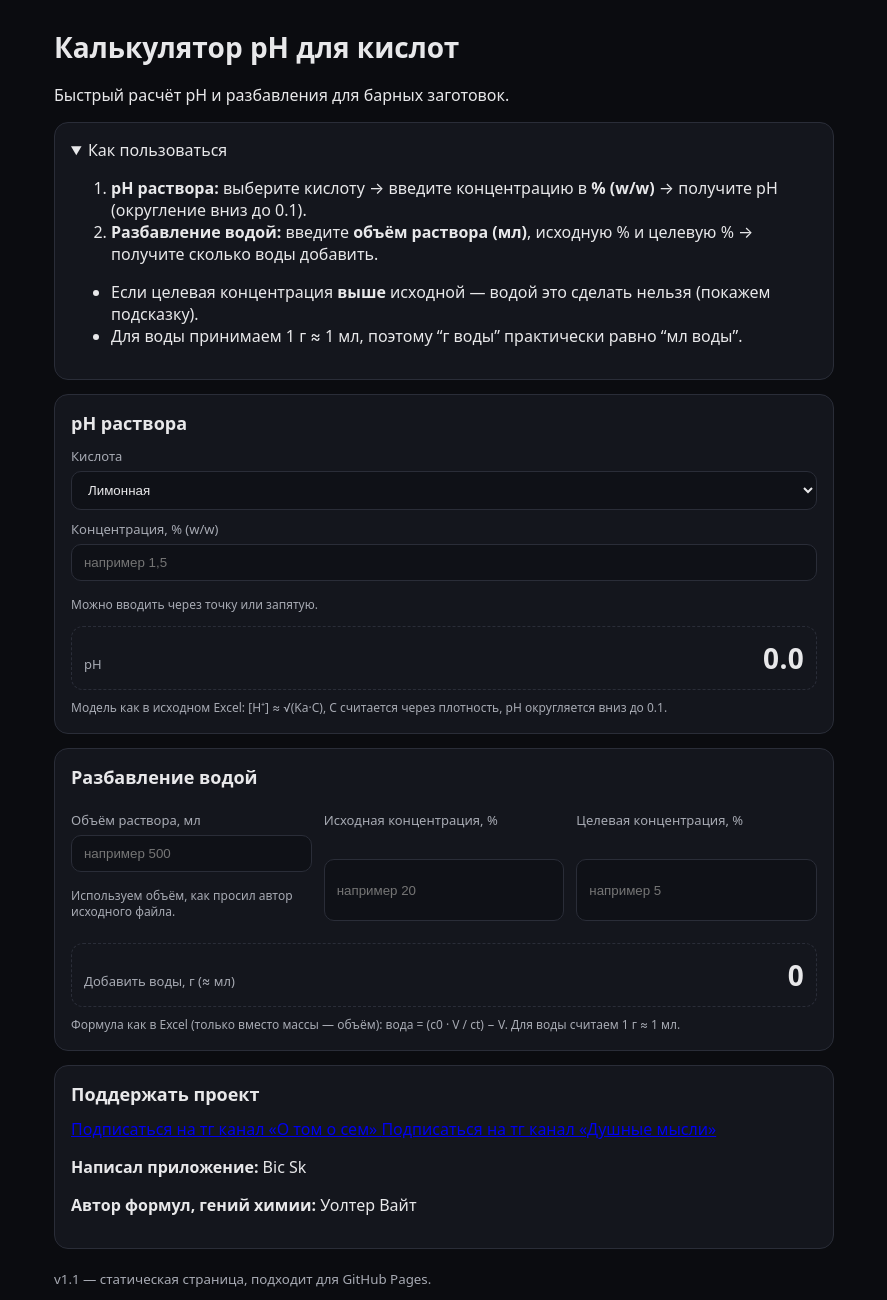
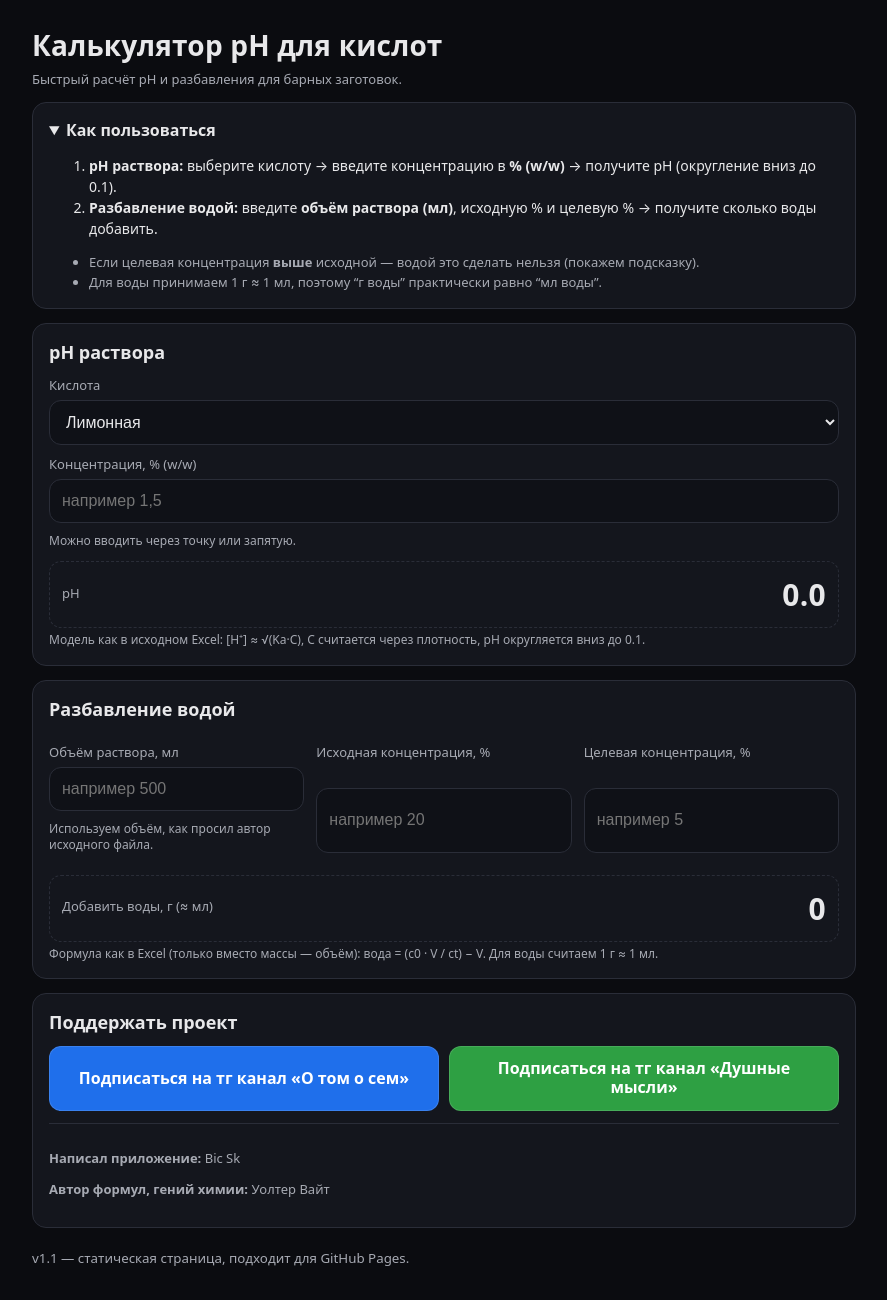
Before and after one commit to prostodeniskdt-dot/ph-acid-calculator, a plain HTML site: page index.html in a window 1280 px wide. Shown: the whole page, without its empty margins (196-1083 px from the left). Drawn offline with Linux system fonts and the light colour scheme.

Commit message:
Update styles.css

```diff
--- a/styles.css
+++ b/styles.css
@@ -5,9 +5,15 @@
   --muted: #a7aab3;
   --border: #2a2d38;
   --focus: #6aa9ff;
+  --btn: #1f6feb;
+  --btn2: #2ea043;
 }
 
 * { box-sizing: border-box; }
+
+html, body {
+  height: 100%;
+}
 
 body {
   margin: 0;
@@ -17,15 +23,24 @@ body {
 }
 
 .container {
-  max-width: 820px;
+  max-width: 860px;
   margin: 0 auto;
-  padding: 20px;
+  padding: 18px;
+  padding-bottom: calc(18px + env(safe-area-inset-bottom));
 }
 
-h1 {
-  margin: 8px 0 18px;
+.header h1 {
+  margin: 8px 0 6px;
   font-size: 28px;
-  font-weight: 700;
+  font-weight: 800;
+  letter-spacing: 0.2px;
+}
+
+.subtitle {
+  margin: 0 0 14px;
+  color: var(--muted);
+  font-size: 13px;
+  line-height: 1.4;
 }
 
 .card {
@@ -41,6 +56,25 @@ h1 {
   font-size: 18px;
 }
 
+.details summary {
+  cursor: pointer;
+  user-select: none;
+  font-weight: 700;
+}
+
+.details-body {
+  margin-top: 10px;
+  color: var(--text);
+  line-height: 1.5;
+  font-size: 14px;
+}
+
+.muted-list {
+  margin: 10px 0 0;
+  color: var(--muted);
+  font-size: 13px;
+}
+
 .field {
   display: grid;
   gap: 6px;
@@ -54,17 +88,25 @@ h1 {
 
 input, select {
   width: 100%;
-  padding: 10px 12px;
-  border-radius: 10px;
+  padding: 12px 12px; /* крупнее для мобильных */
+  border-radius: 12px;
   border: 1px solid var(--border);
   background: #0f1117;
   color: var(--text);
   outline: none;
+  font-size: 16px; /* важно: меньше 16px на iOS вызывает zoom */
 }
 
 input:focus, select:focus {
   border-color: var(--focus);
-  box-shadow: 0 0 0 3px rgba(106, 169, 255, 0.2);
+  box-shadow: 0 0 0 3px rgba(106, 169, 255, 0.22);
+}
+
+.hint {
+  margin: 4px 0 0;
+  color: var(--muted);
+  font-size: 12px;
+  line-height: 1.35;
 }
 
 .grid {
@@ -73,7 +115,7 @@ input:focus, select:focus {
   gap: 12px;
 }
 
-@media (min-width: 680px) {
+@media (min-width: 720px) {
   .grid { grid-template-columns: repeat(3, 1fr); }
 }
 
@@ -83,9 +125,14 @@ input:focus, select:focus {
   border-radius: 12px;
   border: 1px dashed var(--border);
   display: flex;
-  align-items: baseline;
+  align-items: center;
   justify-content: space-between;
   gap: 12px;
+}
+
+.result-left {
+  display: grid;
+  gap: 4px;
 }
 
 .result-label {
@@ -93,20 +140,62 @@ input:focus, select:focus {
   font-size: 13px;
 }
 
+.note {
+  color: var(--muted);
+  font-size: 12px;
+  line-height: 1.35;
+  max-width: 520px;
+}
+
 .result-value {
-  font-size: 28px;
-  font-weight: 800;
+  font-size: 30px;
+  font-weight: 900;
   letter-spacing: 0.3px;
 }
 
-.hint {
-  margin: 10px 0 0;
+.actions {
+  display: grid;
+  gap: 10px;
+  margin-top: 8px;
+}
+
+@media (min-width: 720px) {
+  .actions { grid-template-columns: 1fr 1fr; }
+}
+
+.btn {
+  display: inline-flex;
+  align-items: center;
+  justify-content: center;
+  text-align: center;
+  padding: 12px 14px;
+  border-radius: 12px;
+  text-decoration: none;
+  color: white;
+  background: var(--btn);
+  border: 1px solid rgba(255,255,255,0.12);
+  font-weight: 800;
+  line-height: 1.2;
+  min-height: 46px; /* комфортная высота для тапа */
+}
+
+.btn:hover {
+  filter: brightness(1.05);
+}
+
+.btn-secondary {
+  background: var(--btn2);
+}
+
+.credits {
+  margin-top: 12px;
+  padding-top: 12px;
+  border-top: 1px solid var(--border);
   color: var(--muted);
-  font-size: 12px;
-  line-height: 1.4;
+  font-size: 13px;
 }
 
 .footer {
-  margin-top: 18px;
+  margin: 18px 0 8px;
   color: var(--muted);
 }
```
